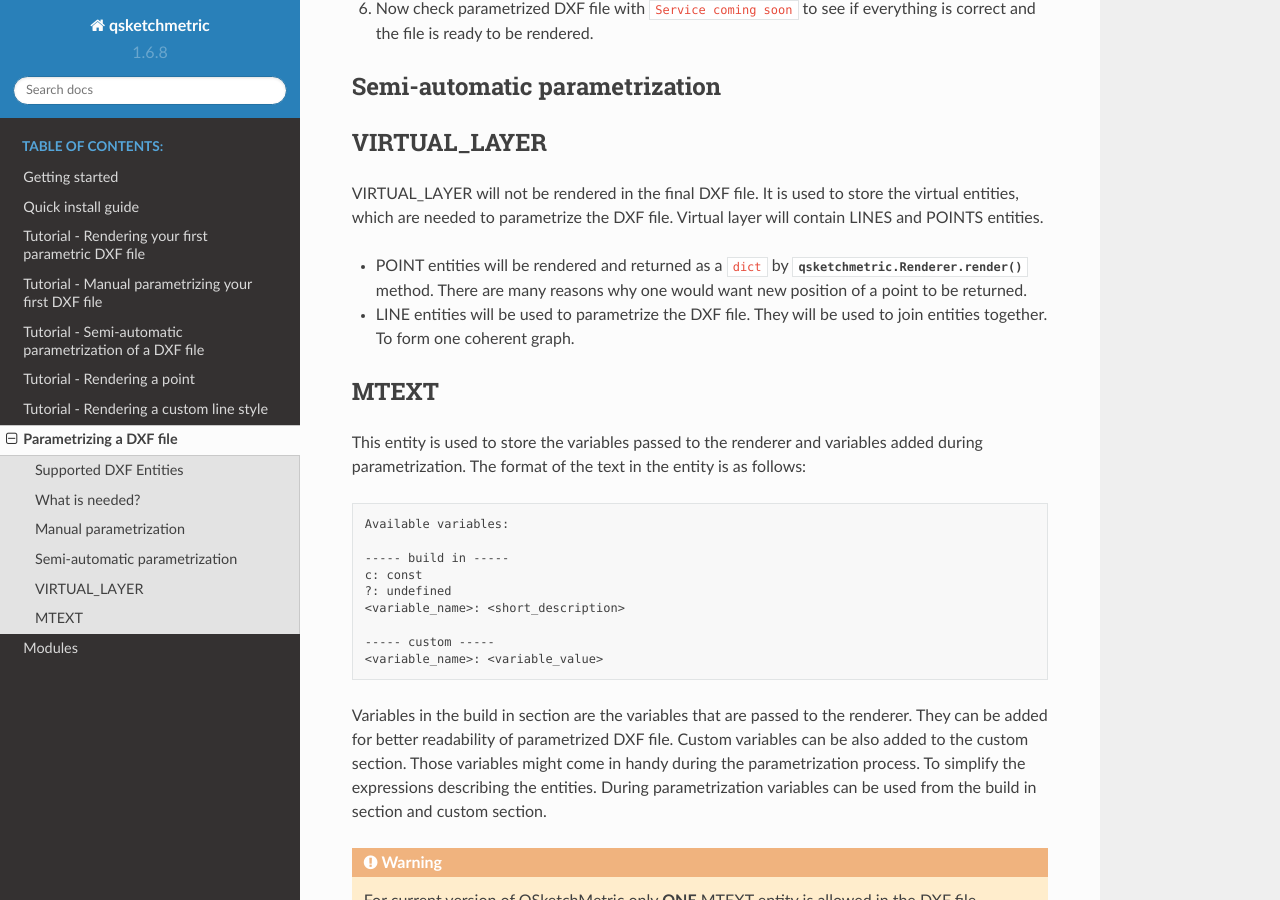
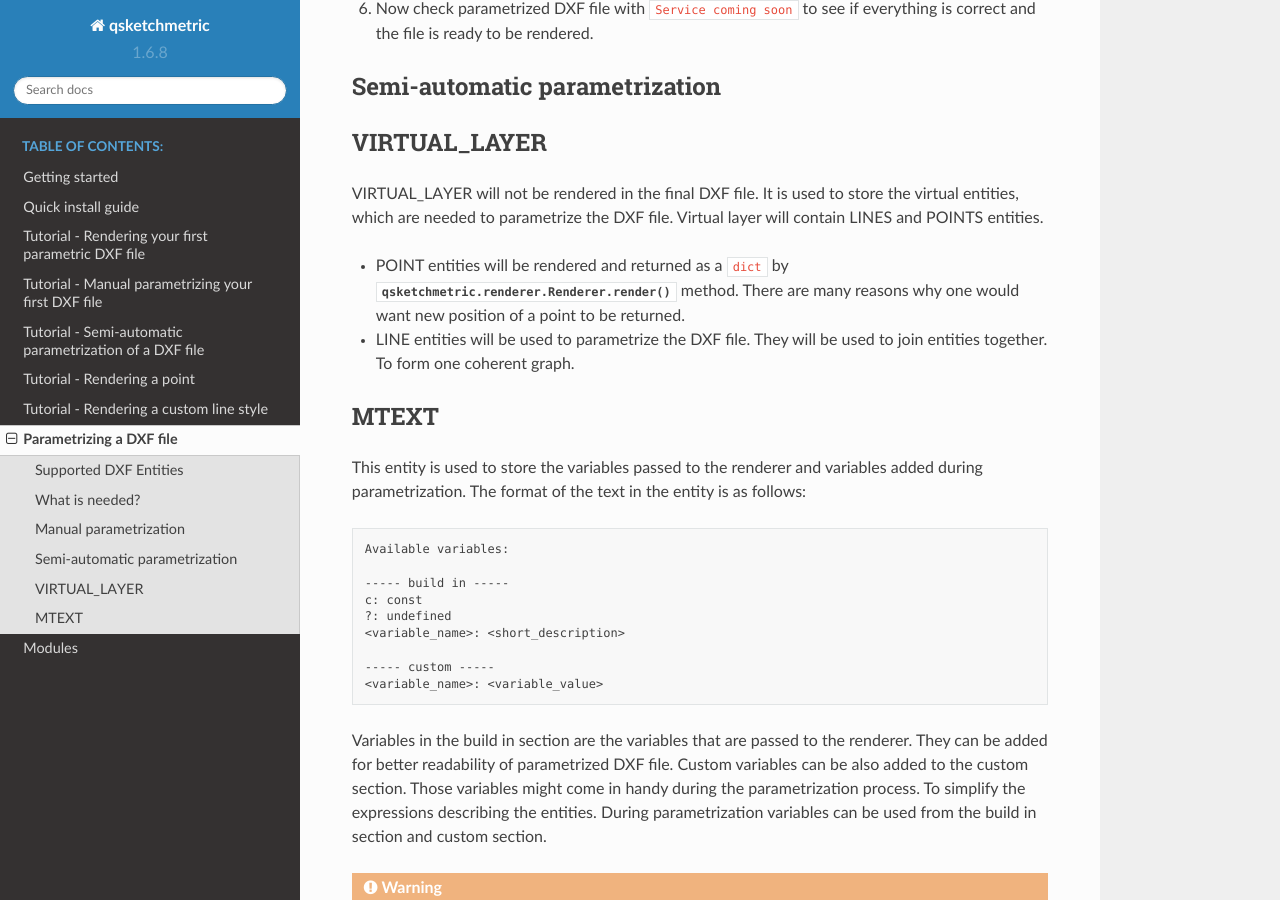
Before and after one commit to MadScrewdriver/qsketchmetric, a Sphinx documentation site: the page built from docs/parametrization.rst, in a window 1280 px wide and 900 px high, scrolled down 3228 px. Built offline with Sphinx 7.4.7 and the Read the Docs theme 2.0.0, drawn with Linux system fonts in a browser that asks for light colours; formulas are drawn with MathJax 3.

Commit message:
:meth fix

```diff
--- a/docs/parametrization.rst
+++ b/docs/parametrization.rst
@@ -96,7 +96,7 @@ VIRTUAL_LAYER
 VIRTUAL_LAYER will not be rendered in the final DXF file. It is used to store the virtual entities, which are needed
 to parametrize the DXF file. Virtual layer will contain LINES and POINTS entities.
 
-* POINT entities will be rendered and returned as a ``dict`` by :meth:`qsketchmetric.Renderer.render` method.
+* POINT entities will be rendered and returned as a ``dict`` by :meth:`qsketchmetric.renderer.Renderer.render` method.
   There are many reasons why one would want new position of a point to be returned.
 * LINE entities will be used to parametrize the DXF file. They will be used to join entities together. To form one
   coherent graph.
--- a/docs/tutorials/Rendering a custom line style.rst
+++ b/docs/tutorials/Rendering a custom line style.rst
@@ -46,7 +46,7 @@ Added parameter should look like this:
    ``tutorial.dxf`` with added ``line`` parameters
 
 
-That is all! Now you can save the file and render it with :meth:`qsketchmetric.Renderer.render` method::
+That is all! Now you can save the file and render it with :meth:`qsketchmetric.renderer.Renderer.render` method::
 
     from qsketchmetric.renderer import Renderer
     from ezdxf import new
--- a/docs/tutorials/Rendering a point.rst
+++ b/docs/tutorials/Rendering a point.rst
@@ -42,7 +42,7 @@ Added point should look like this:
 
    Added point
 
-That is all! Now you can save the file and render it with :meth:`qsketchmetric.Renderer.render` method::
+That is all! Now you can save the file and render it with :meth:`qsketchmetric.renderer.Renderer.render` method::
 
     from qsketchmetric.renderer import Renderer
     from ezdxf import new
@@ -63,4 +63,4 @@ Variable ``variables`` will be a dictionary with the following content::
 
 **(20, 10)** is the rendered coordinate of the point.
 
-**Congratulation you renderer your first point using :meth:`qsketchmetric.Renderer.render` method!**
+**Congratulation you renderer your first point using :meth:`qsketchmetric.renderer.Renderer.render` method!**
```
Also changed, not shown: other parts of docs/tutorials/Rendering a custom line style.rst (+1 -1 lines).
